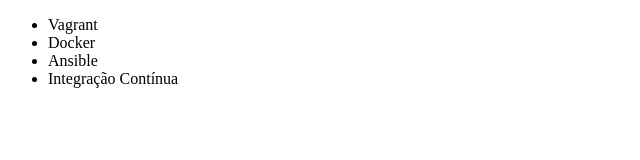
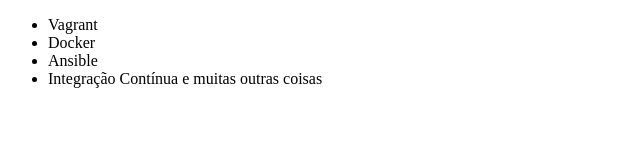
Before and after one commit to felipeselau/git1, a plain HTML site: page index.html in a window 1280 px wide. Shown: the whole page, without its empty margins (0-640 px from the left). Drawn offline with Linux system fonts and the light colour scheme.

Commit message:
renomeando úlima opção

```diff
--- a/index.html
+++ b/index.html
@@ -9,7 +9,7 @@
         <li>Vagrant</li>
         <li>Docker</li>
         <li>Ansible</li>
-        <li>Integração Contínua</li>
+        <li>Integração Contínua e muitas outras coisas</li>
     </ul>
 </body>
 </html>
```
